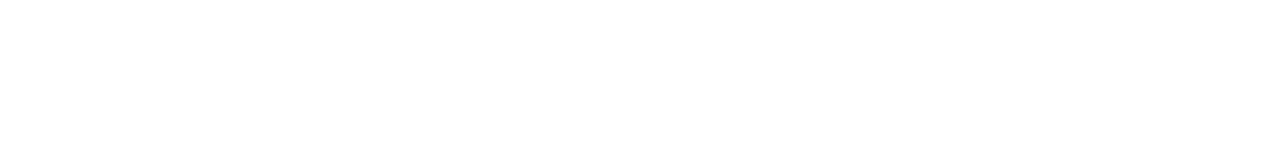
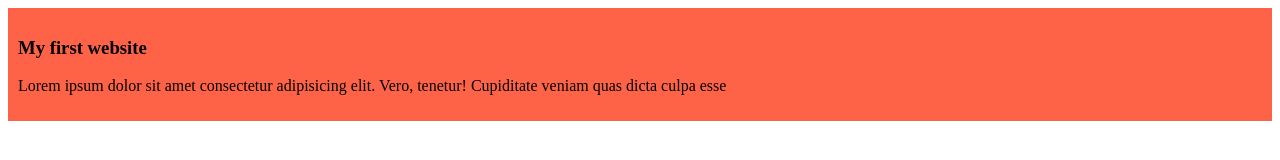
Before and after one commit to sumita692006/my-first-github-repo, a plain HTML site: page index.html in a window 1280 px wide. Drawn offline with Linux system fonts and the light colour scheme.

Commit message:
added the first blog

```diff
--- a/index.html
+++ b/index.html
@@ -4,8 +4,12 @@
     <meta charset="UTF-8">
     <meta name="viewport" content="width=device-width, initial-scale=1.0">
     <title>My First Ever Git Repo</title>
+    <link rel="stylesheet" href="styles/blog.css">
 </head>
 <body>
-
+    <div>
+        <h3>My first website</h3>
+        <p>Lorem ipsum dolor sit amet consectetur adipisicing elit. Vero, tenetur! Cupiditate veniam quas dicta culpa esse </p>
+    </div>
 </body>
 </html>
--- /dev/null
+++ b/styles/blog.css
@@ -0,0 +1,4 @@
+div{
+    background-color: tomato;
+    padding: 10px;
+}
```
